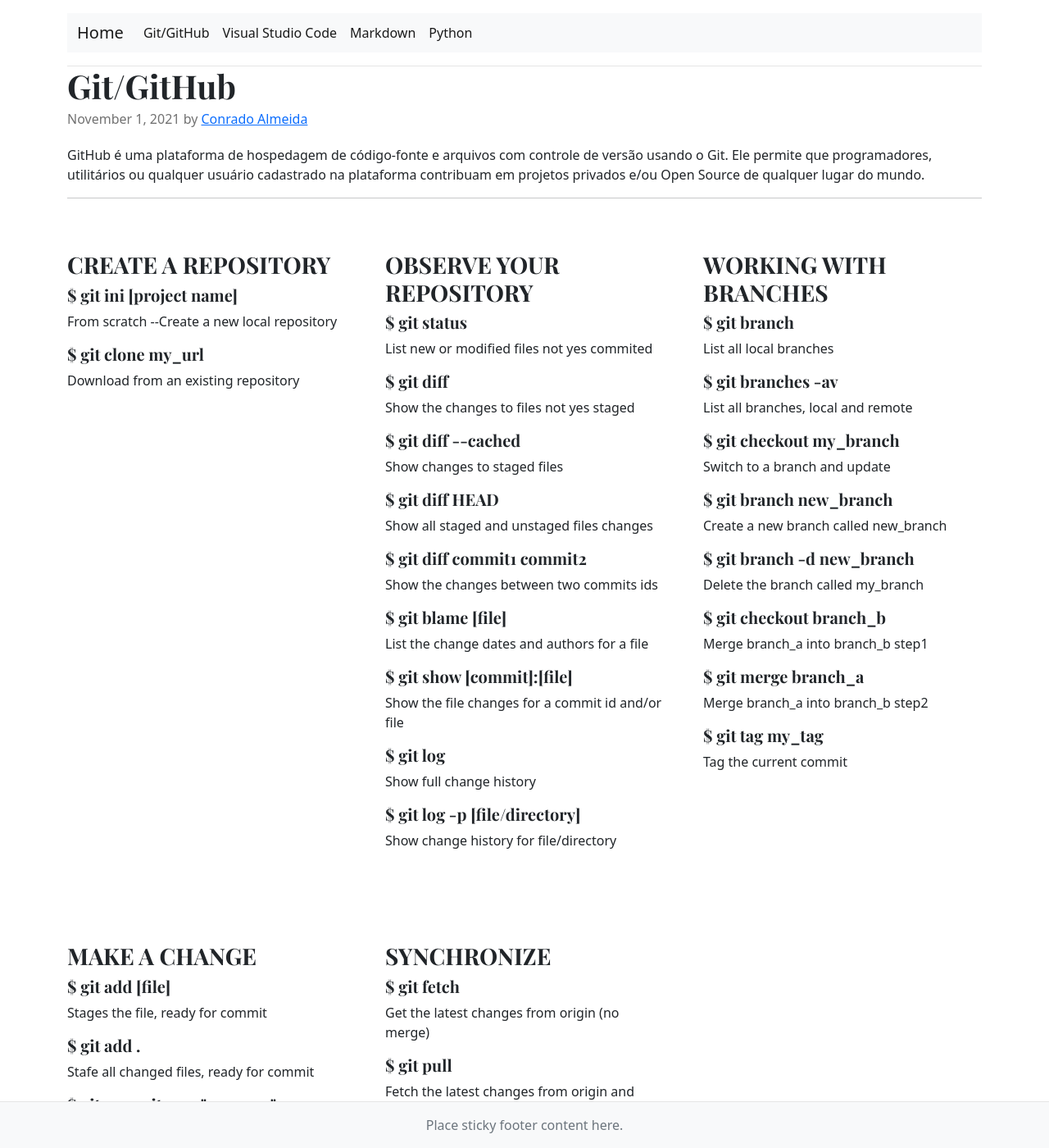
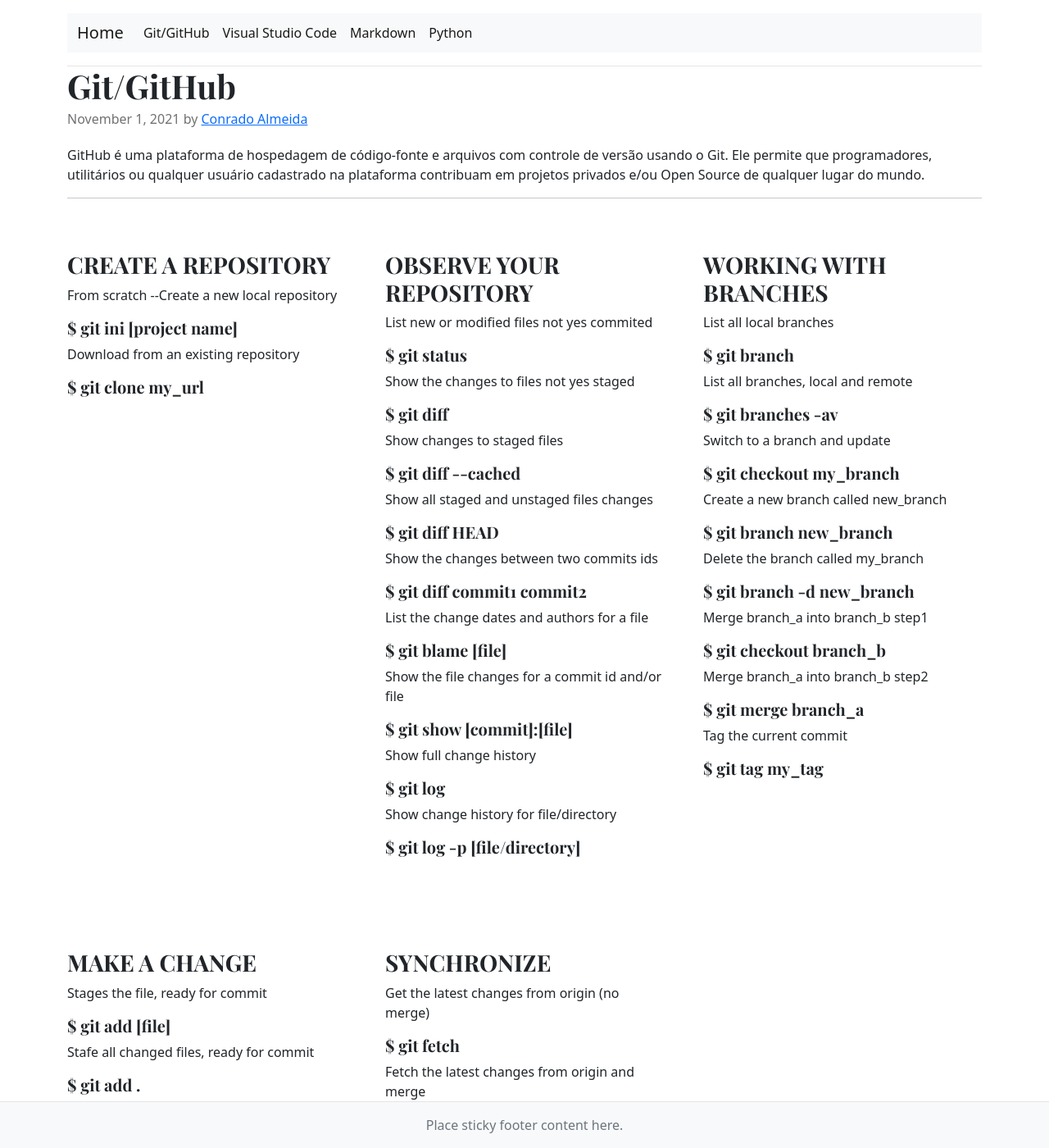
Before and after one commit to ConradoAlmeida/cheatsheets, a Jekyll site: the page built from git-cheat.html, in a window 1280 px wide and 1400 px high. Shown: the whole window at 82% size. Built offline with Jekyll 4.4.1, drawn with Linux system fonts in a browser that asks for light colours; some of the changed text lies outside the part shown.

Commit message:
ordem de exibicao

```diff
--- a/git-cheat.html
+++ b/git-cheat.html
@@ -28,9 +28,9 @@
 <h3>{{ dado.name }}</h3>
 
 {% for item in dado.items %}
+<p>{{ item.descricao }}</p>
+<h5>{{ item.comandos }}</h5>
 
-<h5>{{ item.comandos }}</h5>
-<p>{{ item.descricao }}</p>
 
 {% endfor %}
 
```
